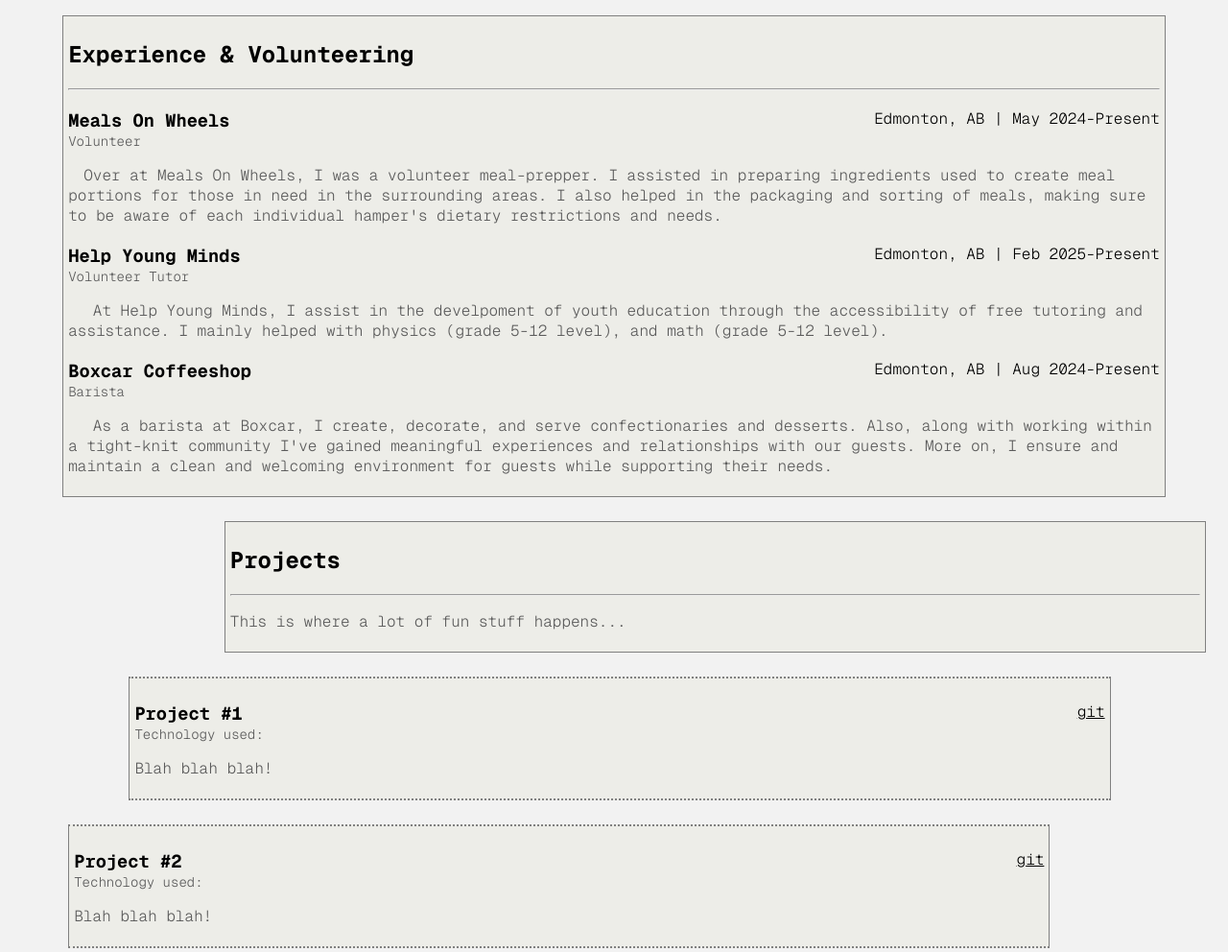
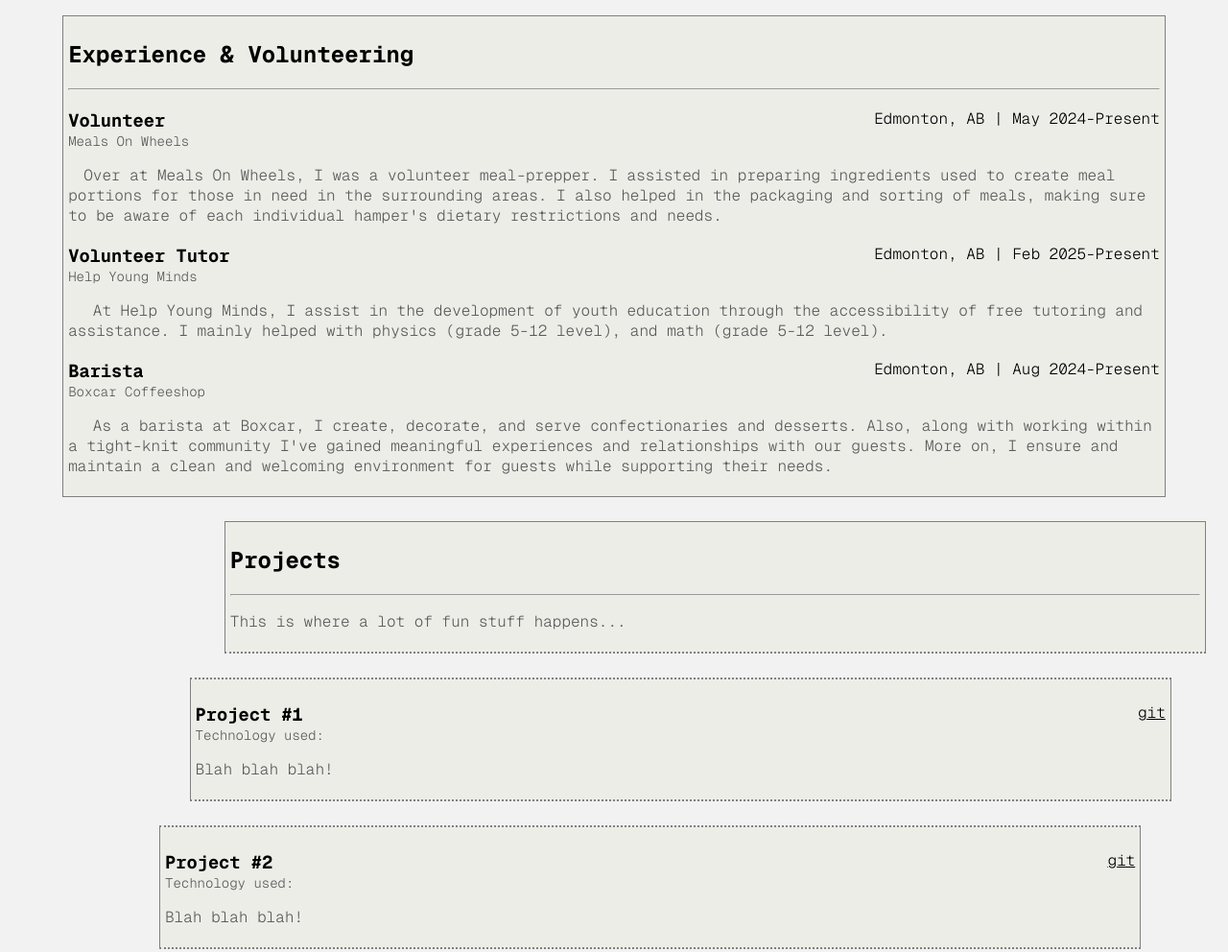
Before and after one commit to kylemnguyen/kylemnguyen.github.io, a plain HTML site: page index.html in a window 1280 px wide. Shown: the part 1420-2412 px from the top of the page at 96% size. Drawn offline with nearby package versions, Linux system fonts and the light colour scheme.

Commit message:
Minor changes and fixes

```diff
--- a/index.html
+++ b/index.html
@@ -340,7 +340,8 @@
                 </div>
                 <div class="who-i-am">
                     <h3>but, who are you?</h3>
-                    <p>&emsp; I enjoy trying everything. Whether it is new skills, new hobbies, random facts, if it's interesting to me--i've got to try it.
+                    <p>&emsp; I enjoy trying everything. Whether it is new skills, new hobbies, random facts, if it's interesting to me--i've got to try and learn it.
+                        I've gained so many new outlooks, prespectives and experiences through always being open to change.
 
                     </p>
                     <h4>Wow! that's alot of information at once.</h4>
@@ -373,8 +374,8 @@
                     <div class="right">
                         Edmonton, AB | May 2024-Present
                     </div>
-                    <h3 style="margin-bottom: 0px;">Meals On Wheels</h3>
-                    <p style="font-size: 14px; margin-top: 0;">Volunteer</p>
+                    <h3 style="margin-bottom: 0px;">Volunteer</h3>
+                    <p style="font-size: 14px; margin-top: 0;">Meals On Wheels</p>
                 </div>
                 <p>&emsp;Over at Meals On Wheels, I was a volunteer meal-prepper.
                     I assisted in preparing ingredients used to create meal portions for those in need in the surrounding areas.
@@ -384,18 +385,18 @@
                     <div class="right">
                         Edmonton, AB | Feb 2025-Present
                     </div>
-                    <h3 style="margin-bottom: 0px;">Help Young Minds</h3>
-                    <p style="font-size: 14px; margin-top: 0;">Volunteer Tutor</p>
+                    <h3 style="margin-bottom: 0px;">Volunteer Tutor</h3>
+                    <p style="font-size: 14px; margin-top: 0;">Help Young Minds</p>
                 </div>
-                <p>&emsp; At Help Young Minds, I assist in the develpoment of youth education through the accessibility of free tutoring and assistance.
+                <p>&emsp; At Help Young Minds, I assist in the development of youth education through the accessibility of free tutoring and assistance.
                     I mainly helped with physics (grade 5-12 level), and math (grade 5-12 level).
                 </p>
                 <div>
                     <div class="right">
                         Edmonton, AB | Aug 2024-Present
                     </div>
-                    <h3 style="margin-bottom: 0px;">Boxcar Coffeeshop</h3>
-                    <p style="font-size: 14px; margin-top: 0;">Barista</p>
+                    <h3 style="margin-bottom: 0px;">Barista</h3>
+                    <p style="font-size: 14px; margin-top: 0;">Boxcar Coffeeshop</p>
                 </div>
                 <p>&emsp; As a barista at Boxcar, I create, decorate, and serve confectionaries and desserts.
                     Also, along with working within a tight-knit community I've gained meaningful experiences and relationships with our guests.
@@ -403,13 +404,13 @@
                 </p>
             </div>
 
-            <div class="experience lightfont" style="width:80%; margin-right: 15px;">
+            <div class="experience lightfont" style="width:80%; margin-right: 15px; border-bottom: 2px dotted gray;">
                 <h2 id="projects">Projects</h2>
                 <hr>
                 <p>This is where a lot of fun stuff happens...</p>
             </div>
             <div name="project-showcase">
-                <div class="project1 lightfont">
+                <div class="project1 lightfont" style="margin-left: 15%;">
                     <div>
                         <div class="right">
                             <a href="" target="_blank"style="color: black; text-decoration: underline;">git</a>
@@ -422,7 +423,7 @@
                     <p>Blah blah blah!</p>
 
                 </div>
-                <div class="project1 lightfont" style="margin-left: 5%;">
+                <div class="project1 lightfont" style="margin-left: 12.5%;">
                     <div>
                         <div class="right">
                             <a href="" target="_blank"style="color: black; text-decoration: underline;">git</a>
@@ -434,7 +435,7 @@
                     <p>Blah blah blah!</p>
 
                 </div>
-                <div class="project1 lightfont" style="margin-left: 3%; border-bottom: 1px solid gray;">
+                <div class="project1 lightfont" style="margin-left: 10%; border-bottom: 1px solid gray;">
                     <div>
                         <div class="right">
                             <a href="" target="_blank"style="color: black; text-decoration: underline;">git</a>
@@ -478,11 +479,11 @@
                     <p>Name:</p>
                     <input type="text" name="name" required>
                     <br>
-                    <p>Email</p>
+                    <p>Email:</p>
                     <input type="email" name="email" required>
                     <br>
                     <p>Message:</p>
-                    <textarea id="message"name="message" required></textarea>
+                    <textarea style="min-width: 85%; max-width: 85%;" id="message"name="message" required></textarea>
 
                     <!-- Honeypot Spam Protection -->
                     <input type="checkbox" name="botcheck" class="hidden" style="display: none;">
```
